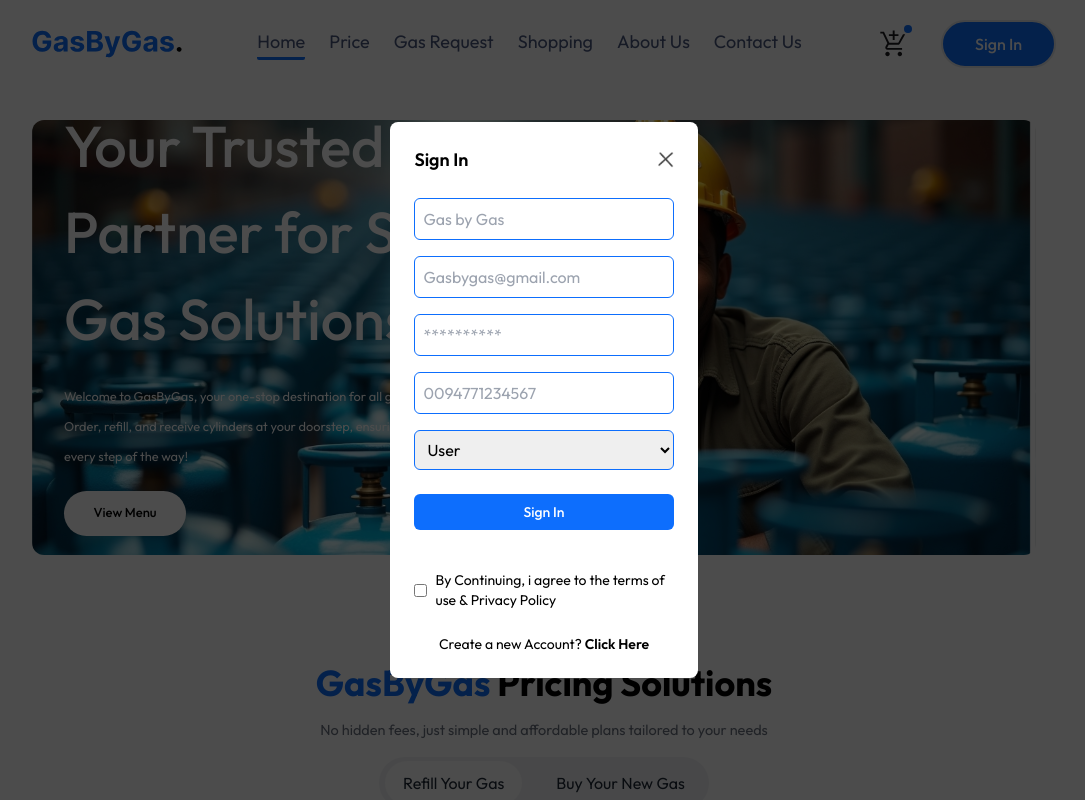
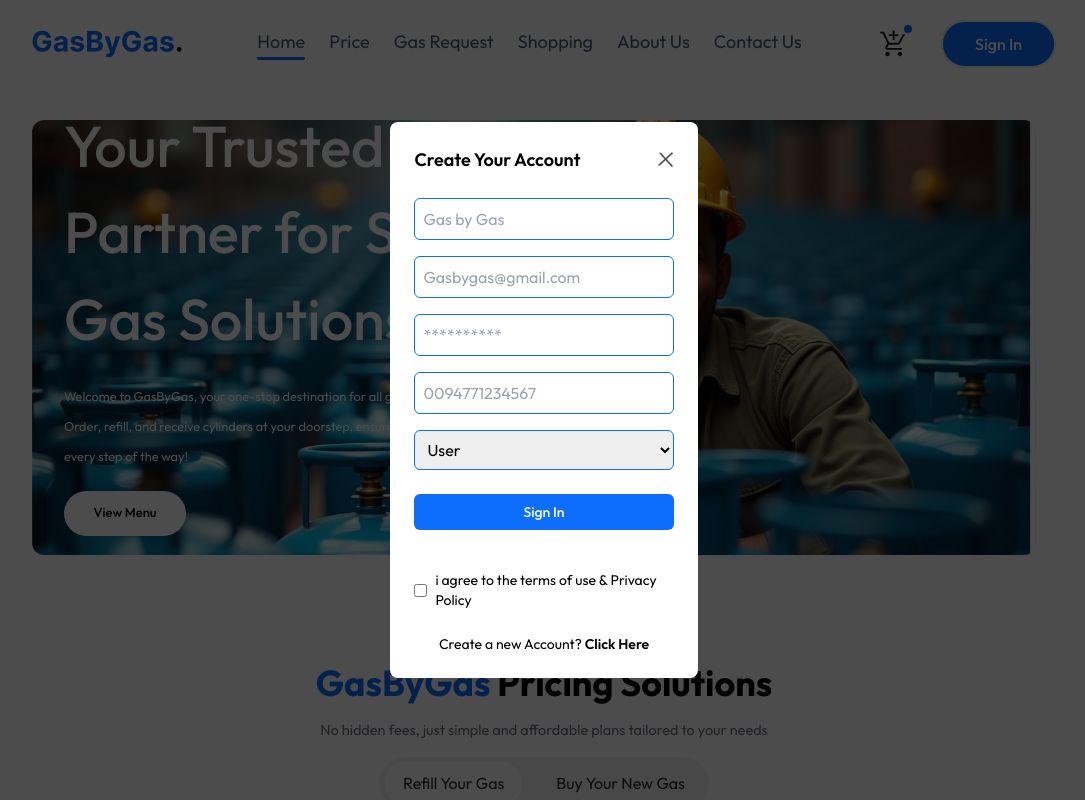
Before and after one commit to gasbygasplc/Supply-Chain-Management-for-Gas-By-Bas-PLC, a React (Vite) app in the folder frontend/: page / in a window 1280 px wide. Shown: the top 800 px of the page, without its empty margins (96-1181 px from the left). Built offline with nearby package versions, Linux system fonts and the light colour scheme; no server answers.

Commit message:
Update LoginPopUp component header and modify terms agreement text for clarity

```diff
--- a/frontend/src/Components/LoginPopUp.jsx
+++ b/frontend/src/Components/LoginPopUp.jsx
@@ -13,7 +13,7 @@ const LoginPopUp = () => {
 
             <div className='flex justify-between items-center text-black'>
 
-                <h2 className='text-lg font-semibold'>Sign In</h2>
+                <h2 className='text-lg font-semibold'>Create Your Account</h2>
 
                 <img className='w-4 cursor-pointer' src={asstets.cross_icon} alt='closer' />
 
@@ -40,7 +40,7 @@ const LoginPopUp = () => {
 
                 <input type="checkbox" />
 
-                <p className='text-sm'>By Continuing, i agree to the terms of use & Privacy Policy</p>
+                <p className='text-sm'>i agree to the terms of use & Privacy Policy</p>
 
             </div>
 
```
